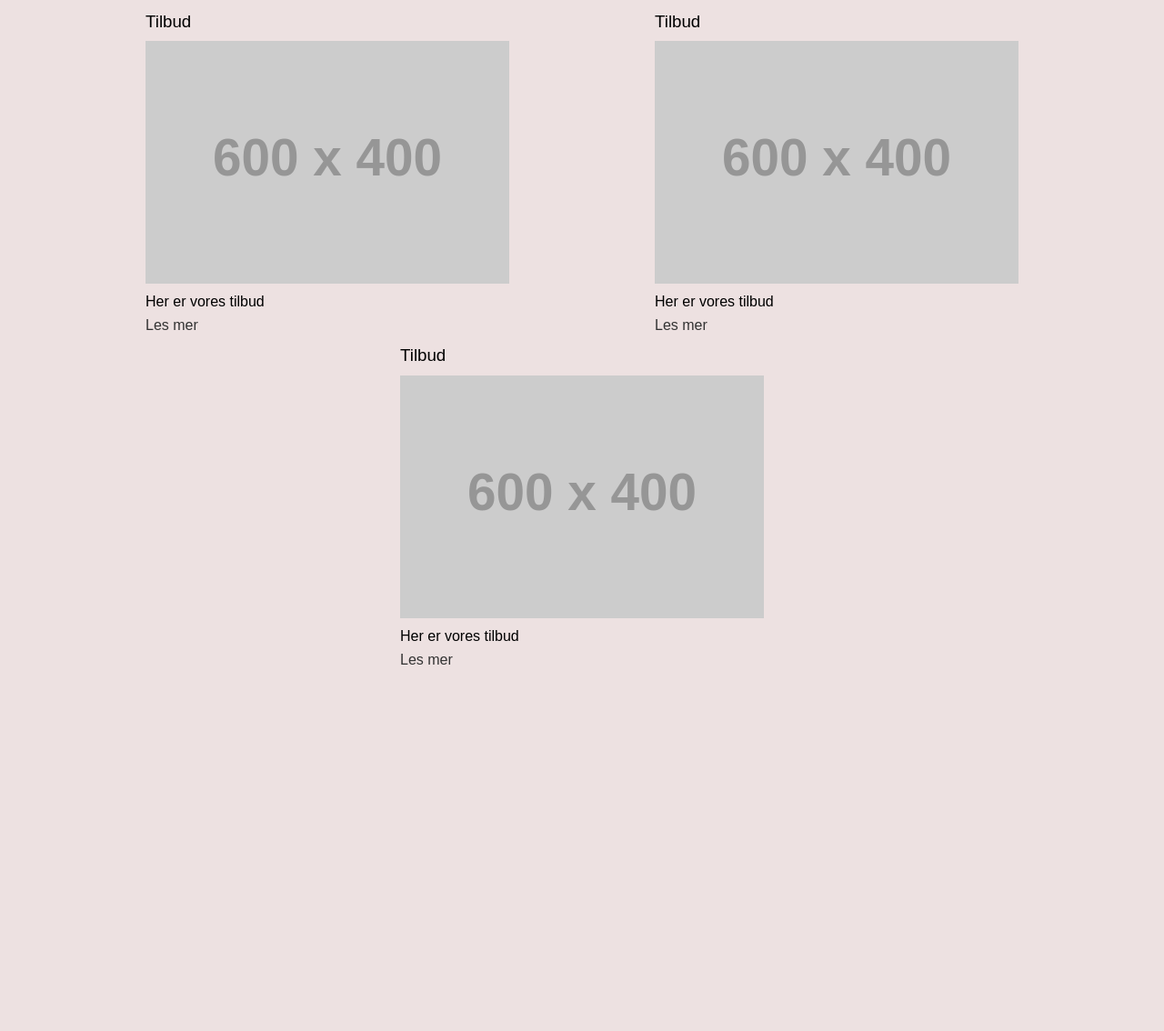
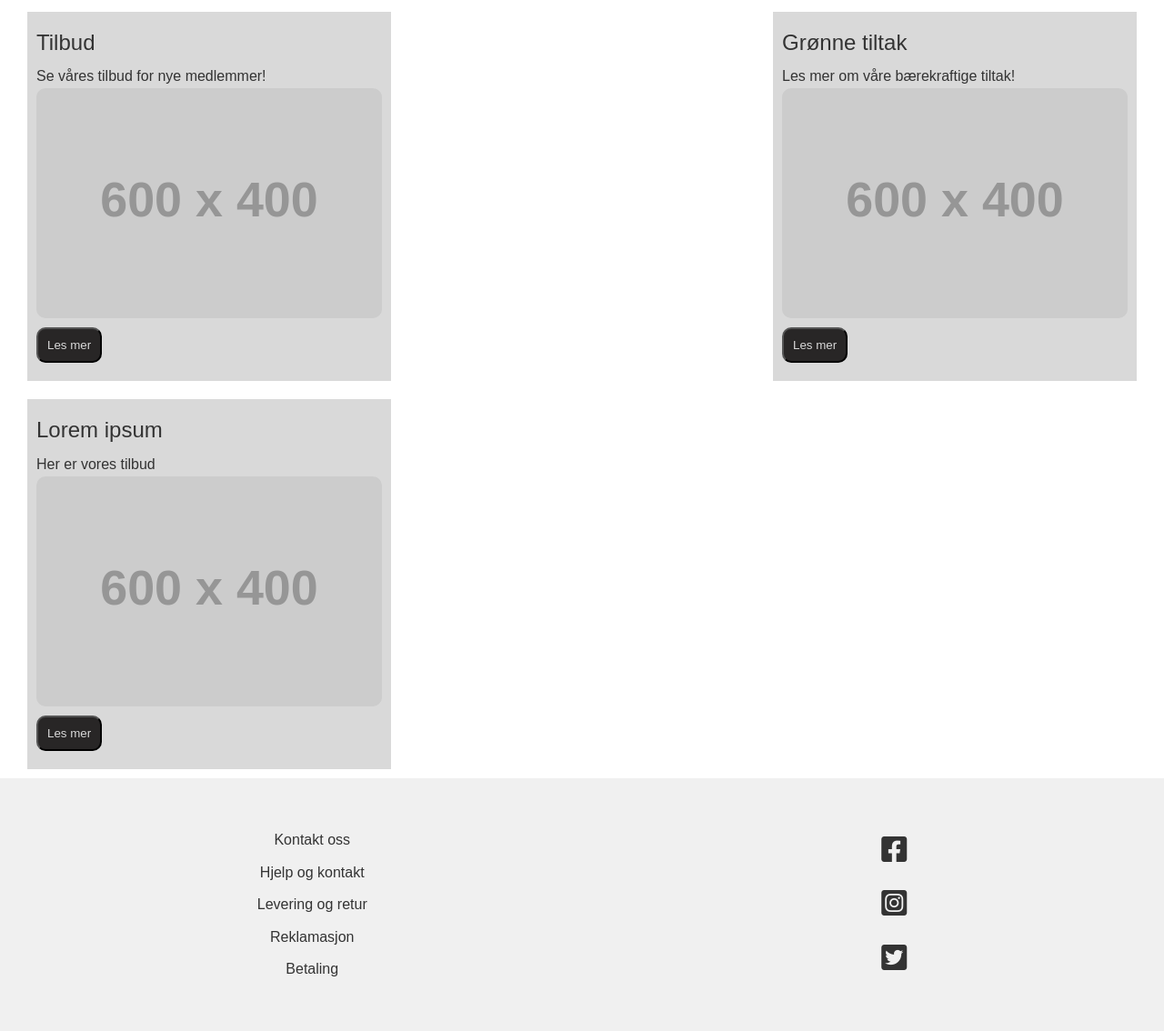
Before and after one commit to gustavos03/Webutvikling_oblig3_Gustavo_Pereira_Sund, a plain HTML site: page html/index.html in a window 1280 px wide. Shown: the part 153-1287 px from the top of the page at 91% size. Before the commit the page ends 891 px from the top, so only its background shows below. Drawn offline with Linux system fonts and the light colour scheme; placeholder pictures from the web are drawn by us.

Commit message:
Nye klasser lagt til, og nye id lagt til

```diff
--- a/css/style.css
+++ b/css/style.css
@@ -9,7 +9,7 @@
 
 body{
     font-family:Arial, Helvetica, sans-serif;
-    background-color: #ede1e1;
+    background-color: #fff;
     line-height: 1.6;
 }
 
@@ -35,7 +35,6 @@ a{
     font-size: 16px;
     display: flex;
     justify-content: space-between;
-
     flex-wrap: wrap;
 }
 #navbar *{
@@ -61,10 +60,12 @@ h1, h2{
     line-height: 1.2;
     margin:10px 0;
 }
-img{
-    max-width: 400px;
+ img{
     width: 100%;
-}
+    height: auto;
+    display: block;
+    border-radius: 10px;
+ }
 #navbar{
     color: #fff;
     height: 60px;
@@ -75,9 +76,21 @@ img{
 }
 
 .container{
-    max-width: 1200px;
+    max-width: 400px;
+    flex-grow: 1;
+    padding: 10px;
+    background-color: #d9d9d9;
+    margin: 10px ;
+}
 
-    padding: 0 20px;
+/* Forslag på kode fra github copilot for å lage  */
+.les-mer-knapp{
+    background-color: #282626;
+    color: #d9d9d9;
+    padding: 10px;
+    border-radius: 10px;
+    margin: 10px 0;
+    cursor: pointer;
 }
 
 .flex{
@@ -92,5 +105,40 @@ img{
     flex-wrap: wrap;
     margin: 0 auto;
     padding: 0 20px;
-    justify-content: space-evenly;
 }
+
+@media screen and (min-width: 400px){
+    .flex{
+        flex-direction: row;
+    }
+    #tilbud{
+        justify-content: space-between;
+    }
+}
+
+#lenker{
+    display: flex;
+    flex-direction: column;
+    margin: 0 auto;
+    padding: 50px 20px;
+}
+
+#lenker *{
+    margin: 5px 0;
+    text-align: center;
+}
+
+footer{
+    display: flex;
+    flex-direction: row;
+    background-color: #f0f0f0;
+}
+
+#social-media{
+    display: flex;
+    flex-direction: column;
+    justify-content: space-around;
+    align-items: center;
+    margin: 0 auto;
+    padding: 50px 20px;
+}
--- a/html/index.html
+++ b/html/index.html
@@ -31,34 +31,42 @@
     </header>
     <main>
         <section id="tilbud">
-            <article class="container">
+            <a href="tilbud.html" class="container">
                 <h1>Tilbud</h1>
+                <p>Se våres tilbud for nye medlemmer!</p>
                 <img src="https://placehold.co/600x400" alt="placeholder">
+                    <input class="les-mer-knapp" type="button" value="Les mer"/>
+                </a>
+            </a>
+            <a href="" class="container">
+                <h1>Grønne tiltak</h1>
+                <p>Les mer om våre bærekraftige tiltak!</p>
+                <img src="https://placehold.co/600x400" alt="placeholder">
+                    <input class="les-mer-knapp" type="button" value="Les mer"/>
+                </a>
+            </a>
+            <a href="" class="container">
+                <h1>Lorem ipsum</h1>
                 <p>Her er vores tilbud</p>
-                <a href="tilbud.html">
-                <section class="button">Les mer</section>
+                <img src="https://placehold.co/600x400" alt="placeholder">
+                    <input class="les-mer-knapp" type="button" value="Les mer"/>
                 </a>
-            </article>
-            <article class="container">
-                <h1>Tilbud</h1>
-                <img src="https://placehold.co/600x400" alt="placeholder">
-                <p>Her er vores tilbud</p>
-                <a href="tilbud.html">
-                <section class="button">Les mer</section>
-                </a>
-            </article>
-            <article class="container">
-                <h1>Tilbud</h1>
-                <img src="https://placehold.co/600x400" alt="placeholder">
-                <p>Her er vores tilbud</p>
-                <a href="tilbud.html">
-                <section class="button">Les mer</section>
-                </a>
-            </article>
+            </a>
         </section>
     </main>
     <footer>
-
+        <section id="lenker">
+            <a href="#">Kontakt oss</a>
+            <a href="#">Hjelp og kontakt</a>
+            <a href="#">Levering og retur</a>
+            <a href="#">Reklamasjon</a>
+            <a href="#">Betaling </a>
+        </section>
+        <!-- Copilot sine anbefalte icons-->
+        <section id="social-media">
+            <a href="#"><i class="fab fa-facebook-square fa-2x"></i></a>
+            <a href="#"><i class="fab fa-instagram-square fa-2x"></i></a>
+            <a href="#"><i class="fab fa-twitter-square fa-2x"></i></a>
     </footer>
 </body>
 </html>
```
